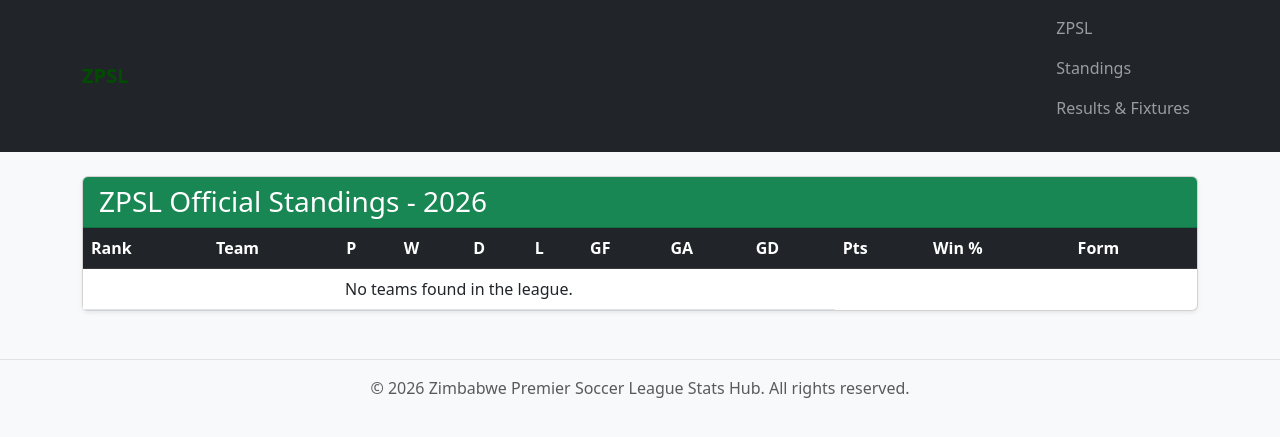
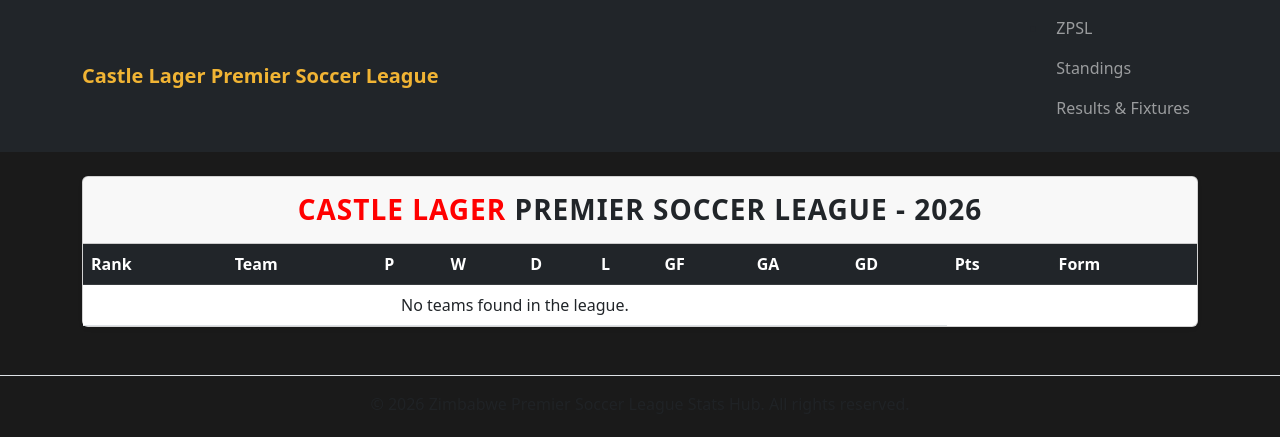
Before and after one commit to Sir-bastian/zpsl-stats, a Django app: page /stats/standings/ in a window 1280 px wide. Shown: the top 437 px of the page. Run offline with Django 5.2, Linux system fonts and the light colour scheme; data that the repository does not hold is empty.

Commit message:
Nothing important

```diff
--- a/stats/templates/stats/base.html
+++ b/stats/templates/stats/base.html
@@ -6,15 +6,15 @@
     <title>ZPSL Stats Hub</title>
     <link href="https://cdn.jsdelivr.net/npm/bootstrap@5.3.0/dist/css/bootstrap.min.css" rel="stylesheet">
     <style>
-        body { background-color: #f8f9fa; }
-        .navbar-brand { font-weight: bold; color: #004d00 !important; } /* Green for ZPSL */
+        body { background-color: #1a1a1a; }
+        .navbar-brand { font-weight: bold; color: #f1b434 !important; }
     </style>
 </head>
 <body>
 
     <nav class="navbar navbar-expand-lg navbar-dark bg-dark">
       <div class="container">
-        <a class="navbar-brand" href="#">ZPSL</a>
+        <a class="navbar-brand" href="#">Castle Lager Premier Soccer League</a>
         <div class="navbar-nav">
           <ul>
             <li class="nav-item">
--- a/stats/templates/stats/results_and_fixtures.html
+++ b/stats/templates/stats/results_and_fixtures.html
@@ -5,8 +5,8 @@
 <div class="container mt-5">
     <div class="row">
         <div class="col-md-6">
-            <h3 class="border-bottom pb-2 mb-4">
-                <i class="bi bi-check-circle-fill text-success"></i> Recent Results
+            <h3 class="border-bottom pb-2 mb-4" style="color:#f9f9f9;">
+                <i class="bi bi-check-circle-fill"></i> Recent Results
             </h3>
 
             {% if results %}
@@ -38,7 +38,7 @@
         </div>
 
         <div class="col-md-6">
-            <h3 class="border-bottom pb-2 mb-4">
+            <h3 class="border-bottom pb-2 mb-4" style="color:#f9f9f9;">
                 <i class="bi bi-calendar-event text-primary"></i> Upcoming Fixtures
             </h3>
 
--- a/stats/templates/stats/standings.html
+++ b/stats/templates/stats/standings.html
@@ -2,8 +2,10 @@
 
 {% block content %}
 <div class="card shadow-sm">
-    <div class="card-header bg-success text-white">
-        <h3 class="mb-0">ZPSL Official Standings - 2026</h3>
+    <div class="card-header zpsl-header py-3">
+        <h3 class="mb-0 fw-bold text-uppercase" style="letter-spacing: 1px; text-align: center;">
+            <span style="color: red;">Castle Lager</span> Premier Soccer League - 2026
+        </h3>
     </div>
     <div class="card-body p-0">
         <table class="table table-hover mb-0">
@@ -19,7 +21,7 @@
                     <th>GA</th>
                     <th>GD</th>
                     <th>Pts</th>
-                    <th>Win %</th>
+                    <!-- th>Win %</th> -->
                     <th>Form</th>
                 </tr>
             </thead>
@@ -37,9 +39,9 @@
                         <td>{{ s.goals_against }}</td>
                         <td>{{ s.goal_difference }}</td>
                         <td class="text-primary"><strong>{{ s.points }}</strong></td>
-                        <td>
+                        <!-- <td>
                             <small class="text-muted">{{ s.win_percentage|floatformat:1 }}%</small>
-                        </td>
+                        </td> -->
                         <td>
                             {% for result in s.form %}
                                 {% if result == 'W' %}
--- a/stats/views.py
+++ b/stats/views.py
@@ -16,7 +16,7 @@ def resultsAndFixtures(request):
     ''' A view that dsiplay the recent and past match results'''
 
     results = Match.objects.filter(match_status='FINISHED').select_related('home_team', 'away_team').order_by('-date')[:10]
-    fixtures = Match.objects.filter(match_status='UPCOMING').select_related('home_team', 'away_team').order_by('date')[:10]
+    fixtures = Match.objects.filter(match_status='SCHEDULED').select_related('home_team', 'away_team').order_by('date')[:10]
 
     context = {
         'results': results,
```
Also changed, not shown: stats/templates/stats/statiic/styles.css (added, +14 -0 lines).
